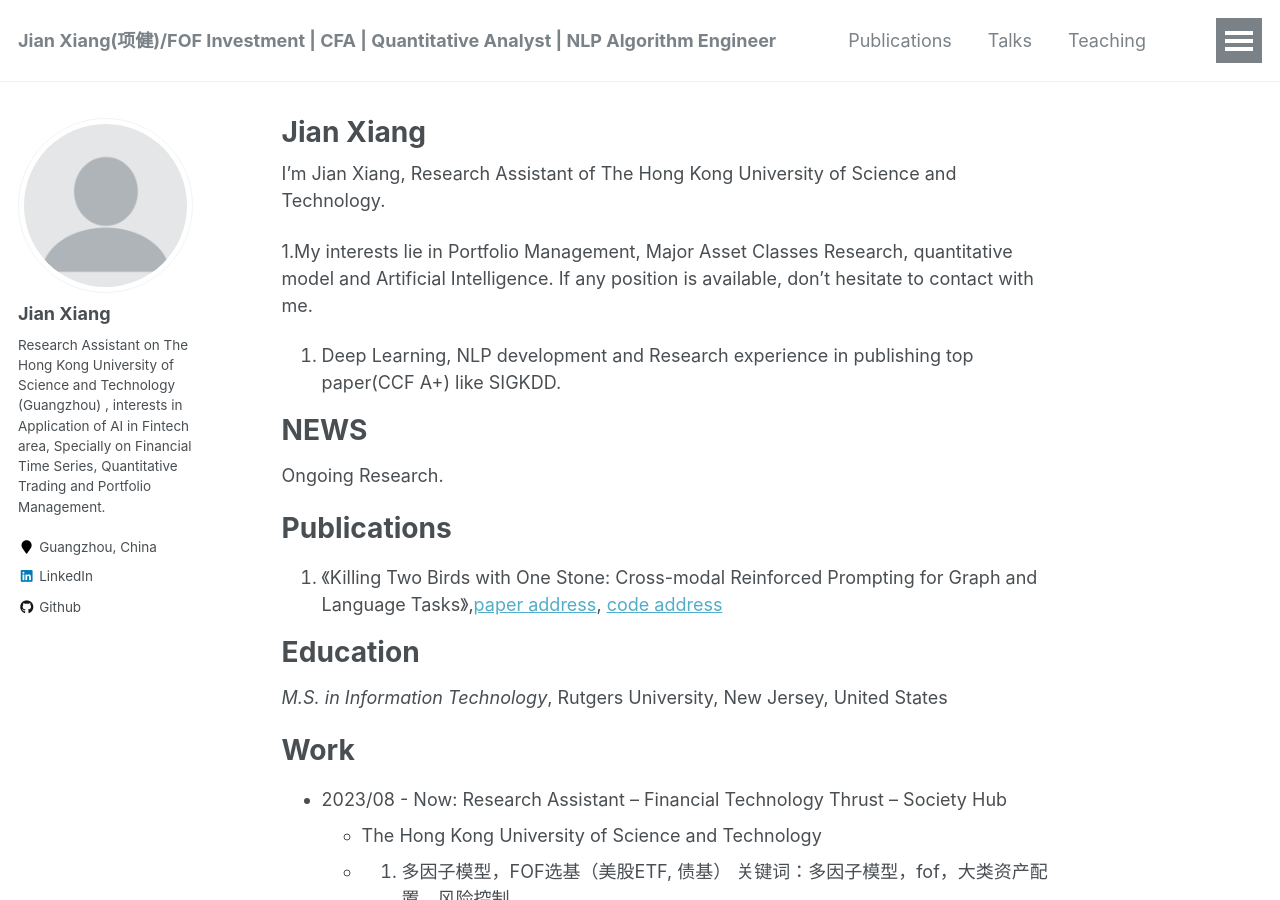
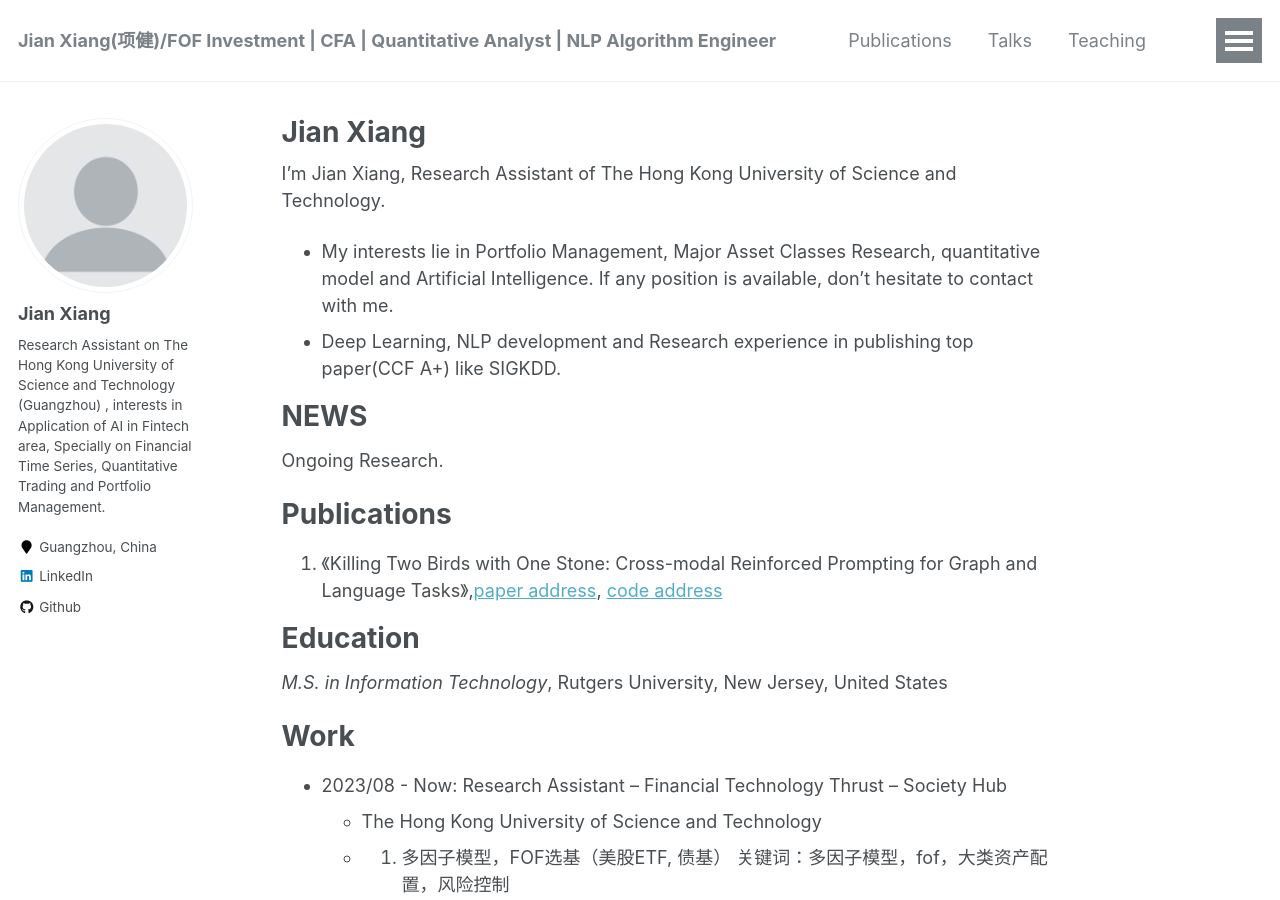
Before and after one commit to jianxiang95/jianxiang95.github.io, a Jekyll site: the page built from _pages/about.md, in a window 1280 px wide and 900 px high. Built offline with Jekyll 4.4.1, drawn with Linux system fonts in a browser that asks for light colours.

Commit message:
Update about.md

```diff
--- a/_pages/about.md
+++ b/_pages/about.md
@@ -10,8 +10,8 @@ redirect_from:
 
 I'm Jian Xiang, Research Assistant of The Hong Kong University of Science and Technology.
 
-1.My interests lie in Portfolio Management, Major Asset Classes Research, quantitative model and Artificial Intelligence. If any position is available, don't hesitate to contact with me.
-2. Deep Learning, NLP development and Research experience in publishing top paper(CCF A+) like SIGKDD.
+* My interests lie in Portfolio Management, Major Asset Classes Research, quantitative model and Artificial Intelligence. If any position is available, don't hesitate to contact with me.
+*  Deep Learning, NLP development and Research experience in publishing top paper(CCF A+) like SIGKDD.
 
 NEWS
 ======
```
